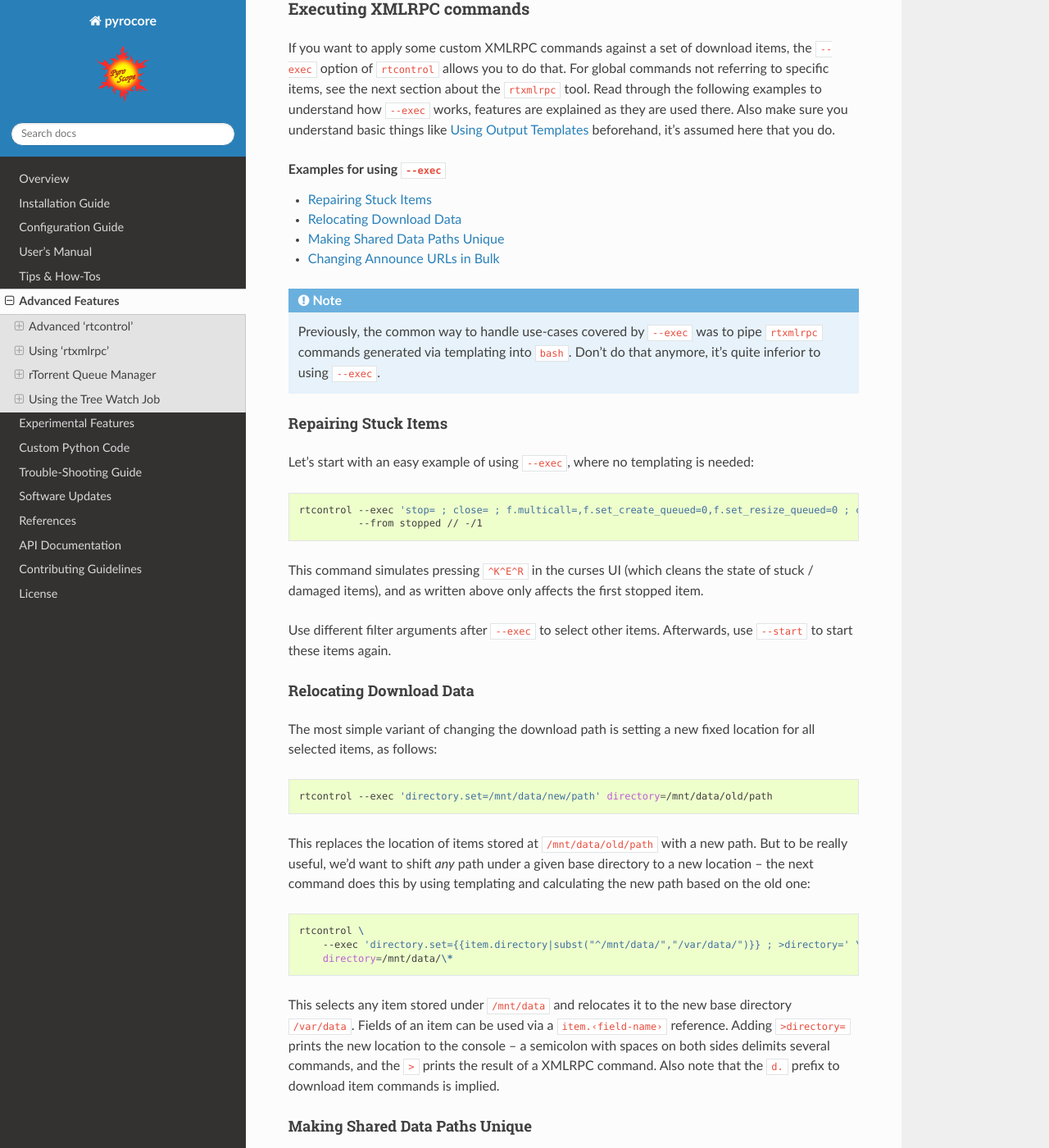
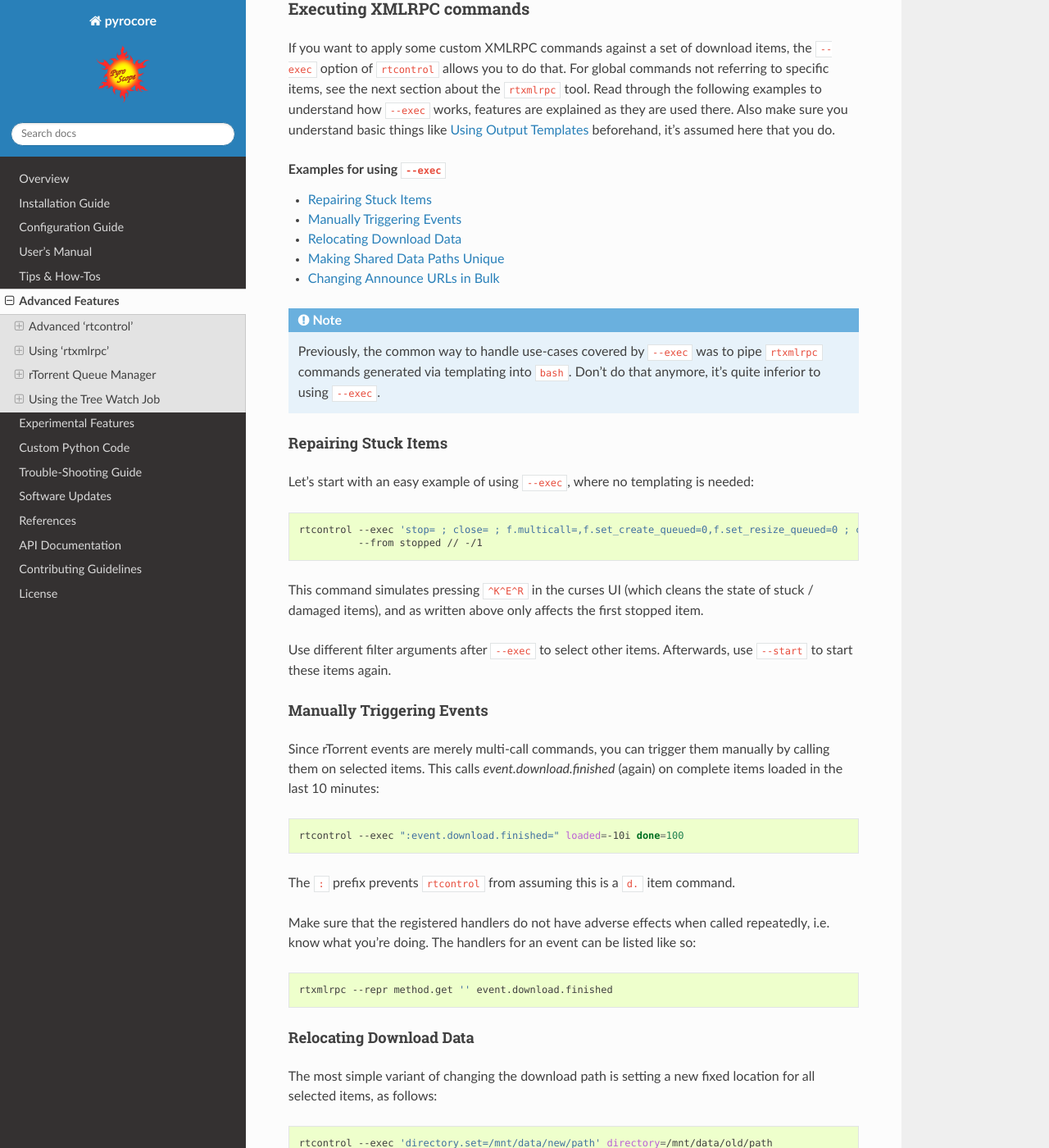
Before and after one commit to pyroscope/pyrocore, a Sphinx documentation site: the page built from docs/advanced.rst, in a window 1280 px wide and 1400 px high, scrolled down 1423 px. Shown: the whole window at 82% size. Built offline with Sphinx 7.4.7 and the Read the Docs theme 2.0.0, drawn with Linux system fonts in a browser that asks for light colours.

Commit message:
docs: Manually Triggering Events

```diff
--- a/docs/advanced-rtcontrol.rst
+++ b/docs/advanced-rtcontrol.rst
@@ -91,6 +91,27 @@ Use different filter arguments after ``--exec`` to select other items.
 Afterwards, use ``--start`` to start these items again.
 
 
+Manually Triggering Events
+""""""""""""""""""""""""""
+
+Since rTorrent events are merely multi-call commands, you can trigger them manually
+by calling them on selected items. This calls `event.download.finished` (again) on
+complete items loaded in the last 10 minutes:
+
+.. code-block:: bash
+
+    rtcontrol --exec ":event.download.finished=" loaded=-10i done=100
+
+The ``:`` prefix prevents ``rtcontrol`` from assuming this is a ``d.`` item command.
+
+Make sure that the registered handlers do not have adverse effects when called repeatedly,
+i.e. know what you're doing. The handlers for an event can be listed like so:
+
+.. code-block:: bash
+
+    rtxmlrpc --repr method.get '' event.download.finished
+
+
 Relocating Download Data
 """"""""""""""""""""""""
 
```
